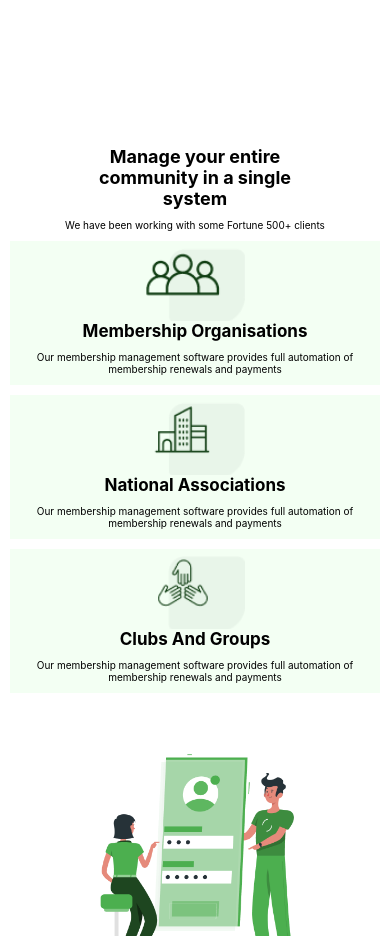
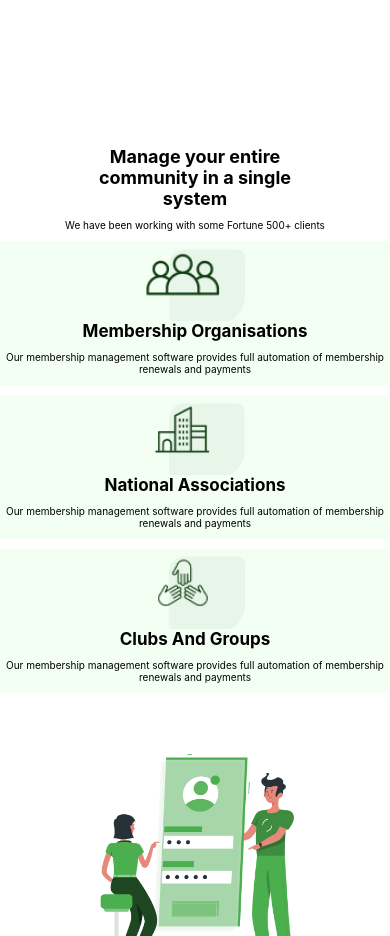
Before and after one commit to Onuegbulamchukwuebuka/Nextcent-, a React (Create React App) app: page / in a window 390 px wide. Shown: the part 800-1736 px from the top of the page. Built offline with nearby package versions, Linux system fonts and the light colour scheme.

Commit message:
first commit

```diff
--- a/src/Components/Community/Community.css
+++ b/src/Components/Community/Community.css
@@ -122,7 +122,16 @@
   }
 }
 @media (max-width: 480px) {
+  .community-section-div {
+    width: auto;
+    height: auto;
+  }
+  .community-parent-div {
+    width: auto;
+    height: auto;
+  }
   .box1 {
+    width: 100%;
     flex-wrap: wrap;
   }
 }
--- a/src/Components/Helping/Helping.css
+++ b/src/Components/Helping/Helping.css
@@ -125,6 +125,8 @@
 }
 @media (max-width: 768px) {
   .Helping-section-div {
+    width: auto;
+    height: auto;
   }
   .Helping-parent-div {
     width: auto;
```
